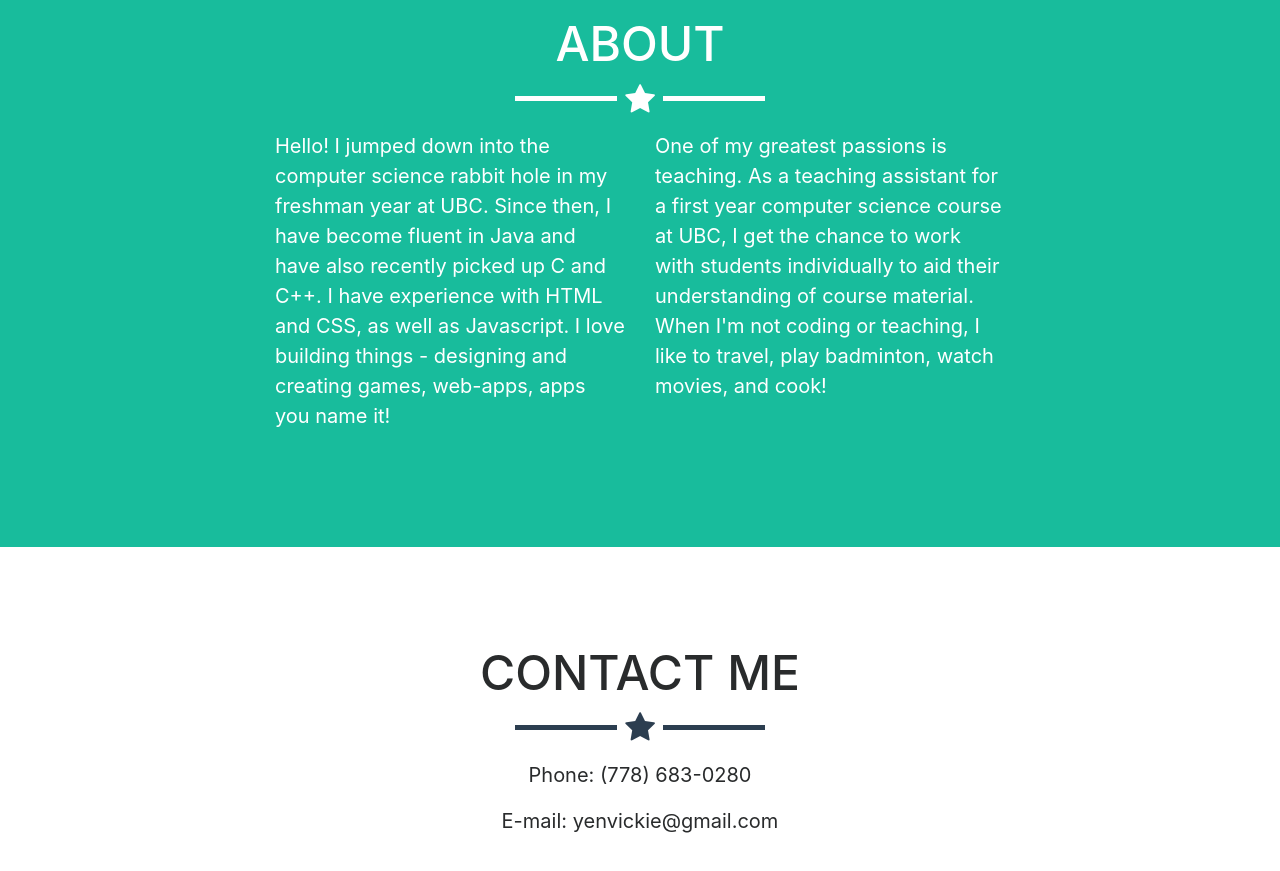
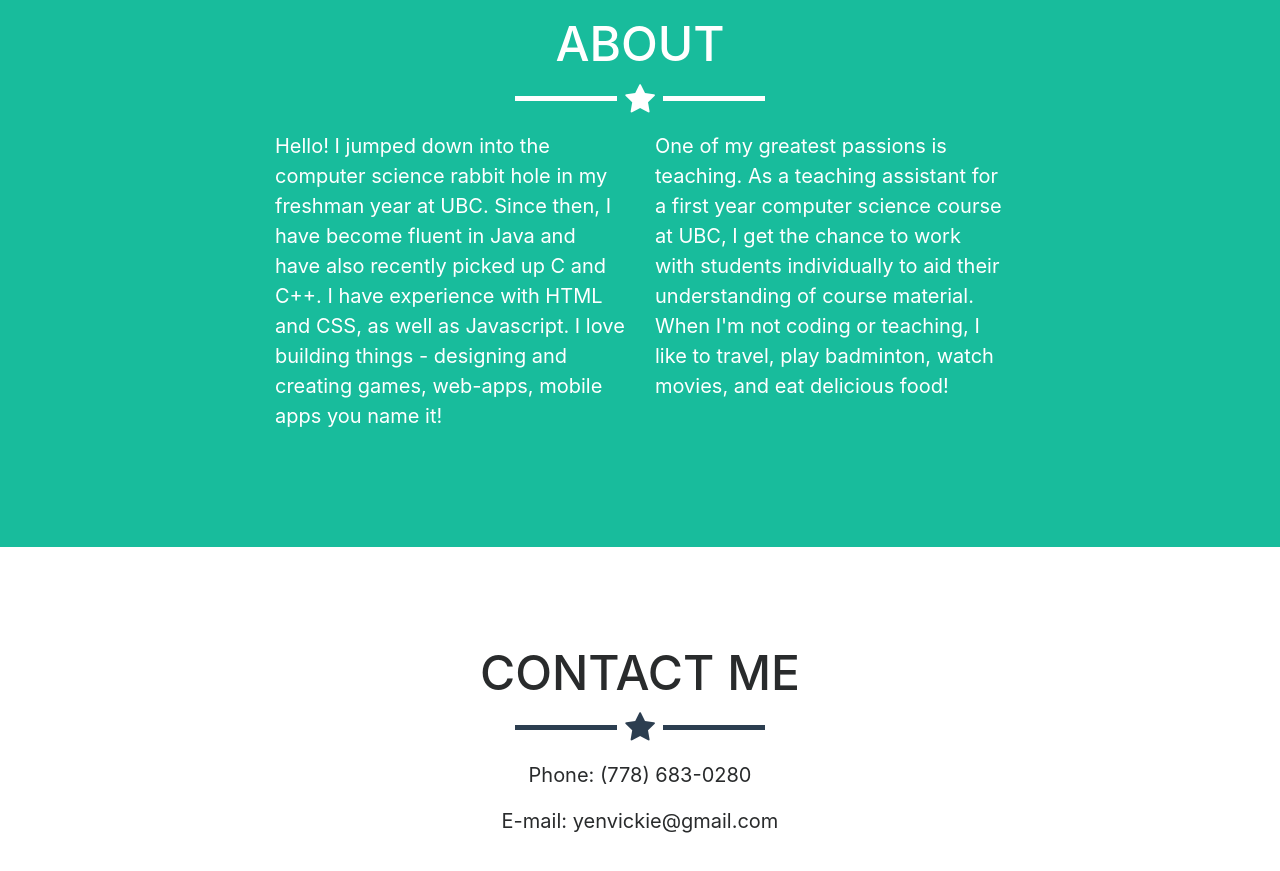
Before and after one commit to vickieyen/portfolio, a website with bundled scripts: page index.html in a window 1280 px wide. Shown: the part 1880-2751 px from the top of the page. Built offline with nearby package versions, Linux system fonts and the light colour scheme.

Commit message:
Update index.html

```diff
--- a/index.html
+++ b/index.html
@@ -157,10 +157,10 @@
             <hr class="star-light">
             <div class="row">
                 <div class="col-lg-4 offset-lg-2">
-                    <p>Hello! I jumped down into the computer science rabbit hole in my freshman year at UBC. Since then, I have become fluent in Java and have also recently picked up C and C++. I have experience with HTML and CSS, as well as Javascript. I love building things - designing and creating games, web-apps, apps you name it!</p>
+                    <p>Hello! I jumped down into the computer science rabbit hole in my freshman year at UBC. Since then, I have become fluent in Java and have also recently picked up C and C++. I have experience with HTML and CSS, as well as Javascript. I love building things - designing and creating games, web-apps, mobile apps you name it!</p>
                 </div>
                 <div class="col-lg-4">
-                    <p>One of my greatest passions is teaching. As a teaching assistant for a first year computer science course at UBC, I get the chance to work with students individually to aid their understanding of course material. When I'm not coding or teaching, I like to travel, play badminton, watch movies, and cook!</p>
+                    <p>One of my greatest passions is teaching. As a teaching assistant for a first year computer science course at UBC, I get the chance to work with students individually to aid their understanding of course material. When I'm not coding or teaching, I like to travel, play badminton, watch movies, and eat delicious food!</p>
                 </div>
 
             </div>
```
